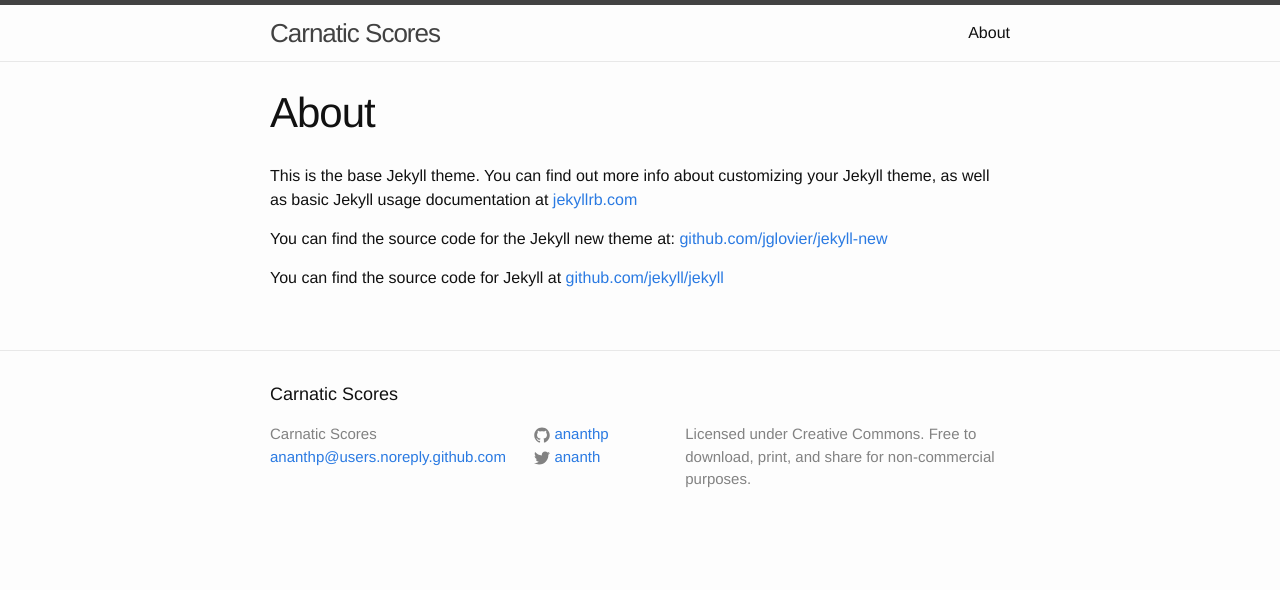
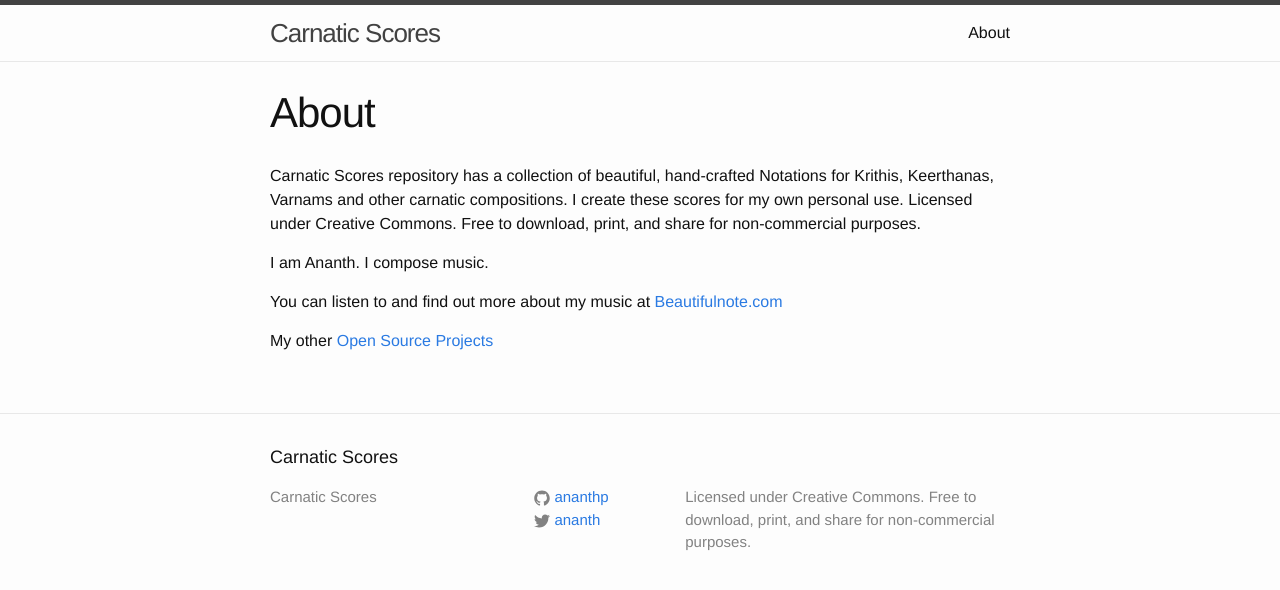
Before and after one commit to ananthp/carnatic_scores, a Jekyll site: the page built from about.md, in a window 1280 px wide. Shown: the top 590 px of the page. Built offline with Jekyll 4.4.1, drawn with Linux system fonts in a browser that asks for light colours.

```diff
--- a/_config.yml
+++ b/_config.yml
@@ -1,6 +1,6 @@
 # Site settings
 title: Carnatic Scores
-email:  ananthp@users.noreply.github.com
+# email:  ananthp@users.noreply.github.com
 description: > # this means to ignore newlines until "baseurl:"
   Licensed under Creative Commons. Free to download, print, and share for non-commercial purposes.
 baseurl: "/carnatic_scores"
--- a/about.md
+++ b/about.md
@@ -4,8 +4,10 @@ title: About
 permalink: /about/
 ---
 
-This is the base Jekyll theme. You can find out more info about customizing your Jekyll theme, as well as basic Jekyll usage documentation at [jekyllrb.com](http://jekyllrb.com/)
+Carnatic Scores repository has a collection of beautiful, hand-crafted Notations for Krithis, Keerthanas, Varnams and other carnatic compositions. I create these scores for my own personal use. Licensed under Creative Commons. Free to download, print, and share for non-commercial purposes.
 
-You can find the source code for the Jekyll new theme at: [github.com/jglovier/jekyll-new](https://github.com/jglovier/jekyll-new)
+I am Ananth. I compose music.
 
-You can find the source code for Jekyll at [github.com/jekyll/jekyll](https://github.com/jekyll/jekyll)
+You can listen to and find out more about my music at [Beautifulnote.com](http://beautifulnote.com/blog)
+
+My other [Open Source Projects](http://ananthp.github.io)
```
Also changed, not shown: index.md (renamed from index.html, +9 -1 lines), images/carnatic_scores-sample.png (added).
